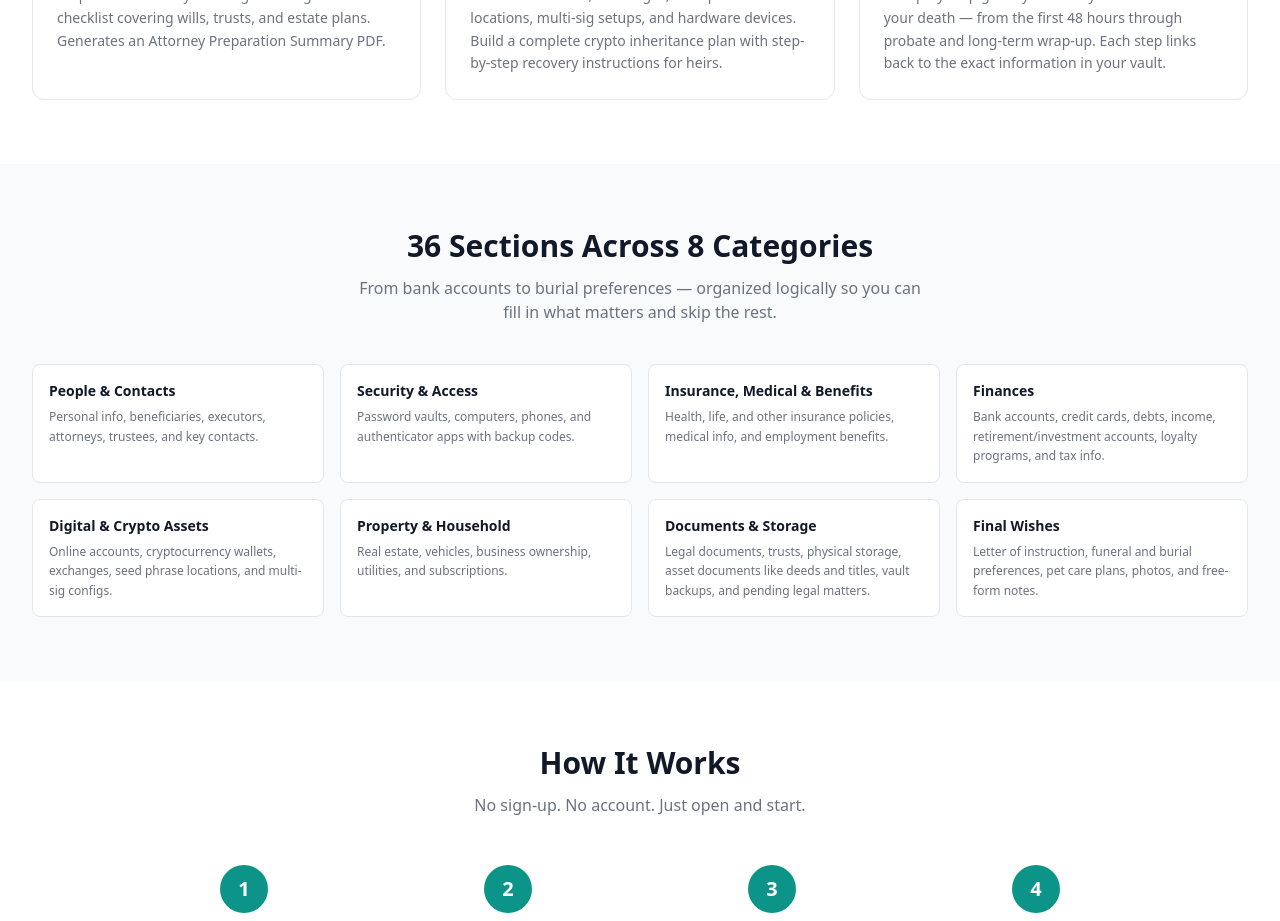
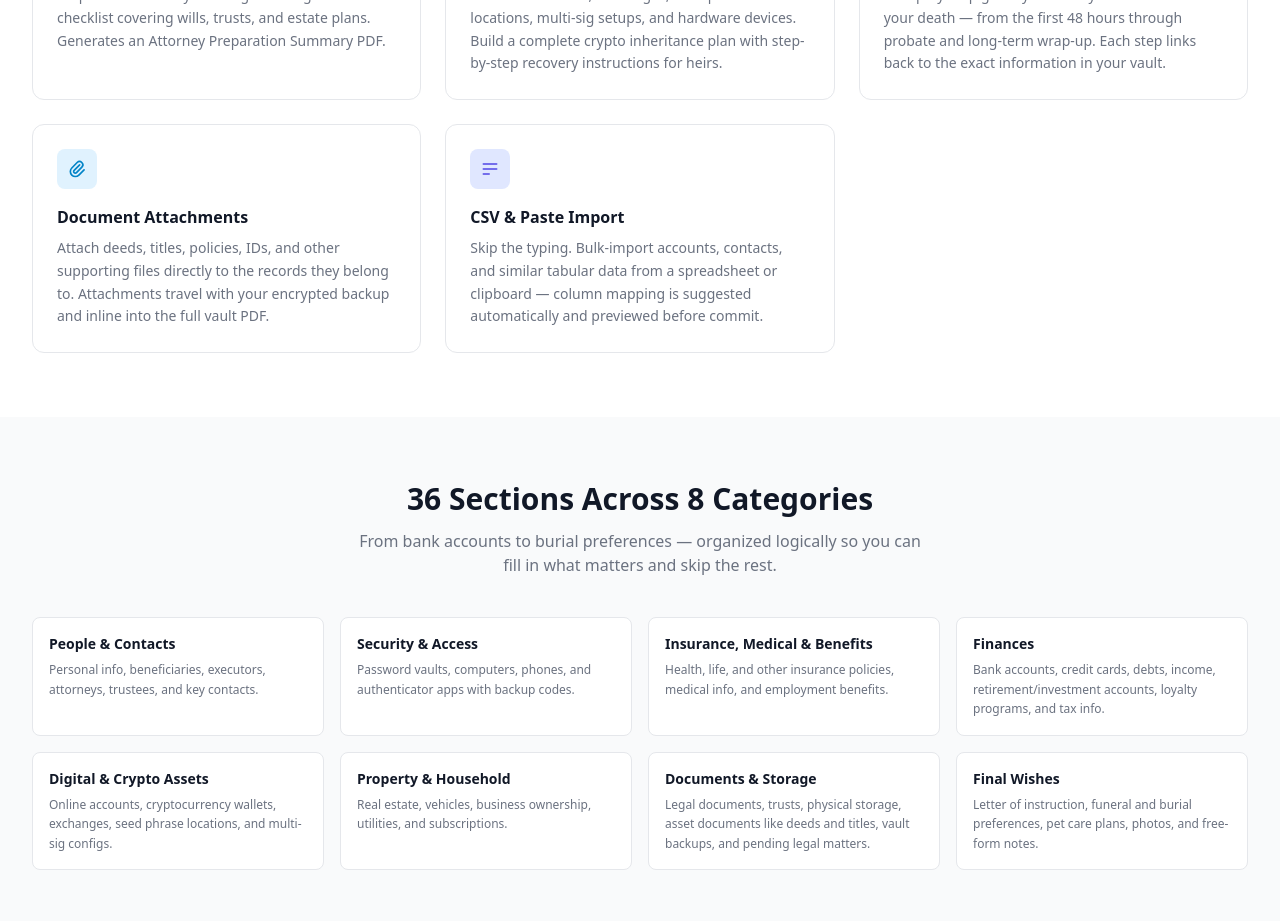
Before and after one commit to squarshednanners/life-relay, a Vue app: page / in a window 1280 px wide. Shown: the part 1700-2621 px from the top of the page. Built offline with nearby package versions, Linux system fonts and the light colour scheme.

Commit message:
documentation updates from epic 1

```diff
--- a/src/views/Welcome.vue
+++ b/src/views/Welcome.vue
@@ -250,6 +250,54 @@
             </h3>
             <p class="text-sm text-gray-500 leading-relaxed">
               A step-by-step guide your family can follow after your death — from the first 48 hours through probate and long-term wrap-up. Each step links back to the exact information in your vault.
+            </p>
+          </div>
+
+          <div class="group rounded-xl border border-gray-200 p-6 hover:border-primary-300 hover:shadow-md transition-all">
+            <div class="w-10 h-10 bg-sky-100 rounded-lg flex items-center justify-center mb-4 group-hover:bg-sky-200 transition-colors">
+              <svg
+                class="w-5 h-5 text-sky-600"
+                fill="none"
+                stroke="currentColor"
+                viewBox="0 0 24 24"
+              >
+                <path
+                  stroke-linecap="round"
+                  stroke-linejoin="round"
+                  stroke-width="2"
+                  d="M15.172 7l-6.586 6.586a2 2 0 102.828 2.828l6.414-6.586a4 4 0 00-5.656-5.656l-6.415 6.585a6 6 0 108.486 8.486L20.5 13"
+                />
+              </svg>
+            </div>
+            <h3 class="font-semibold text-gray-900 mb-2">
+              Document Attachments
+            </h3>
+            <p class="text-sm text-gray-500 leading-relaxed">
+              Attach deeds, titles, policies, IDs, and other supporting files directly to the records they belong to. Attachments travel with your encrypted backup and inline into the full vault PDF.
+            </p>
+          </div>
+
+          <div class="group rounded-xl border border-gray-200 p-6 hover:border-primary-300 hover:shadow-md transition-all">
+            <div class="w-10 h-10 bg-indigo-100 rounded-lg flex items-center justify-center mb-4 group-hover:bg-indigo-200 transition-colors">
+              <svg
+                class="w-5 h-5 text-indigo-600"
+                fill="none"
+                stroke="currentColor"
+                viewBox="0 0 24 24"
+              >
+                <path
+                  stroke-linecap="round"
+                  stroke-linejoin="round"
+                  stroke-width="2"
+                  d="M4 6h16M4 12h16M4 18h7"
+                />
+              </svg>
+            </div>
+            <h3 class="font-semibold text-gray-900 mb-2">
+              CSV &amp; Paste Import
+            </h3>
+            <p class="text-sm text-gray-500 leading-relaxed">
+              Skip the typing. Bulk-import accounts, contacts, and similar tabular data from a spreadsheet or clipboard — column mapping is suggested automatically and previewed before commit.
             </p>
           </div>
         </div>
```
Also changed, not shown: .claude/settings.local.json, 2 other files (tests, documents, lock files or other folders).
